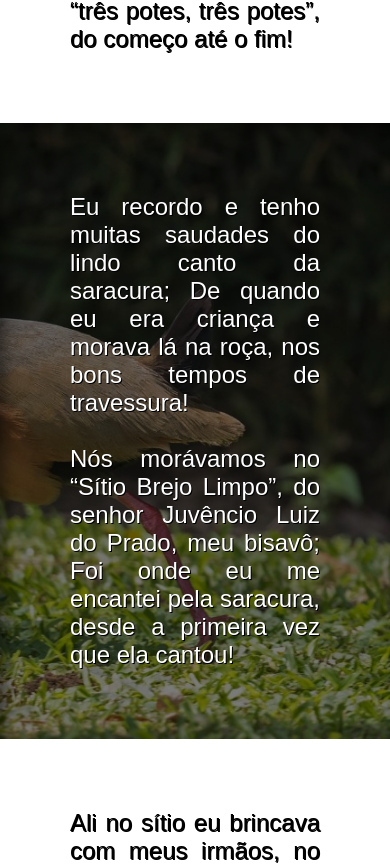
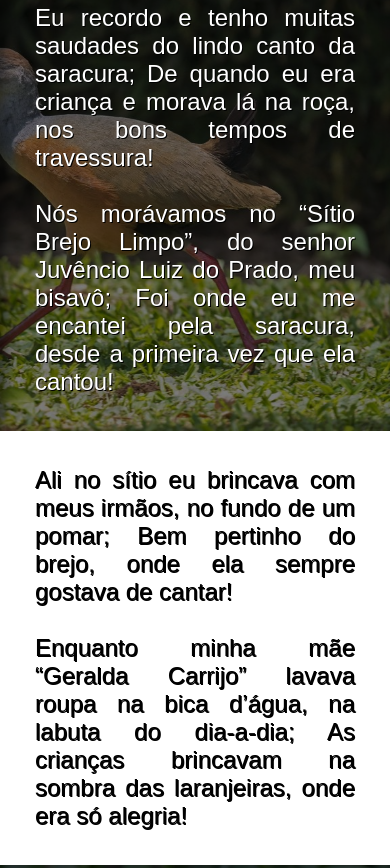
Before and after one commit to lscj-ldc/saracura-tres-pote, a plain HTML site: page index.html in a window 390 px wide. Shown: the part 1437-2305 px from the top of the page. Drawn offline with nearby package versions, Linux system fonts and the light colour scheme.

Commit message:
Atualização de configuração do Poema João de Barro

```diff
--- a/css/estilo.css
+++ b/css/estilo.css
@@ -222,11 +222,9 @@ nav .menu-texto li a {
     .conteudo-principal {
         padding: 40px 0;
     }
-    section#img01 > p, section#img02 > p, section#img03 > p, section#img04 > p {
+    section#img01 > p, section#img02 > p, section#img03 > p, section#img04 > p, section#img5 p, section#img6 p, section#img7 p, section#img8 p, section#img9 p, section#img10 p, section#img11 p, section#img12 p, section#img13 p, section#img14 p, section#img15 p, section#img14 p{
         font-size: 1.5em;
-    }
-    section#img01 > p {
-        font-size: 1.5em;
+        padding: 35px;
     }
     section#img05 > h1 {
         font-size: 1.5em;
@@ -235,6 +233,7 @@ nav .menu-texto li a {
         font-family: Arial, Helvetica, sans-serif;
         font-size: 1.5em;
         font-weight: normal;
+        padding: 35px;
     }
 }
 main {
```
